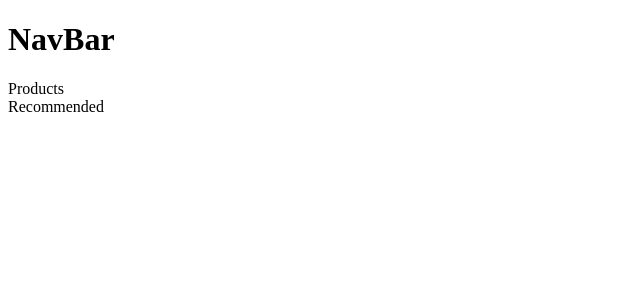
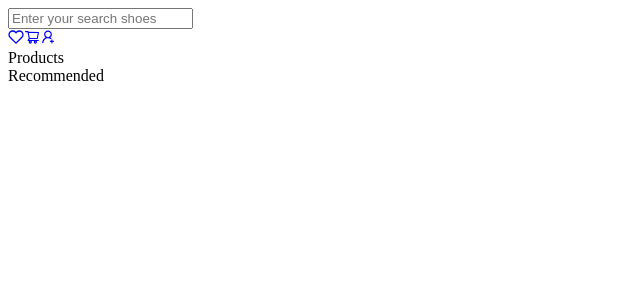
Before and after one commit to Umanpatel/React-Filters-Dashboard, a React (Vite) app: page / in a window 1280 px wide. Shown: the top 300 px of the page, without its empty margins (0-640 px from the left). Built offline with nearby package versions, Linux system fonts and the light colour scheme.

Commit message:
Create Navbar

```diff
--- a/package.json
+++ b/package.json
@@ -11,7 +11,8 @@
   },
   "dependencies": {
     "react": "^19.0.0",
-    "react-dom": "^19.0.0"
+    "react-dom": "^19.0.0",
+    "react-icons": "^5.5.0"
   },
   "devDependencies": {
     "@eslint/js": "^9.21.0",
--- a/src/Navigation/nav.jsx
+++ b/src/Navigation/nav.jsx
@@ -1,10 +1,29 @@
-import "./nav.css"
+import "./nav.css";
+import { FiHeart } from "react-icons/fi";
+import {AiOutlineShoppingCart, AiOutlineUserAdd} from 'react-icons/ai';
 
 const nav = () => {
   return (
-    <div>
-      <h1>NavBar</h1>
-    </div>
+    <nav>
+      <div className="nav-container">
+        <input
+          type="text"
+          className="search-input"
+          placeholder="Enter your search shoes"
+        />
+        <div className="profile-container">
+          <a href="/">
+            <FiHeart  className="nav-icons"/>
+          </a>
+          <a href="/">
+            <AiOutlineShoppingCart className="nav-icons"/>
+          </a>
+          <a href="/">
+            <AiOutlineUserAdd className="nav-icons"/>
+          </a>
+        </div>
+      </div>
+    </nav>
   )
 }
 
```
Also changed, not shown: 1 other file (tests, documents, lock files or other folders).
